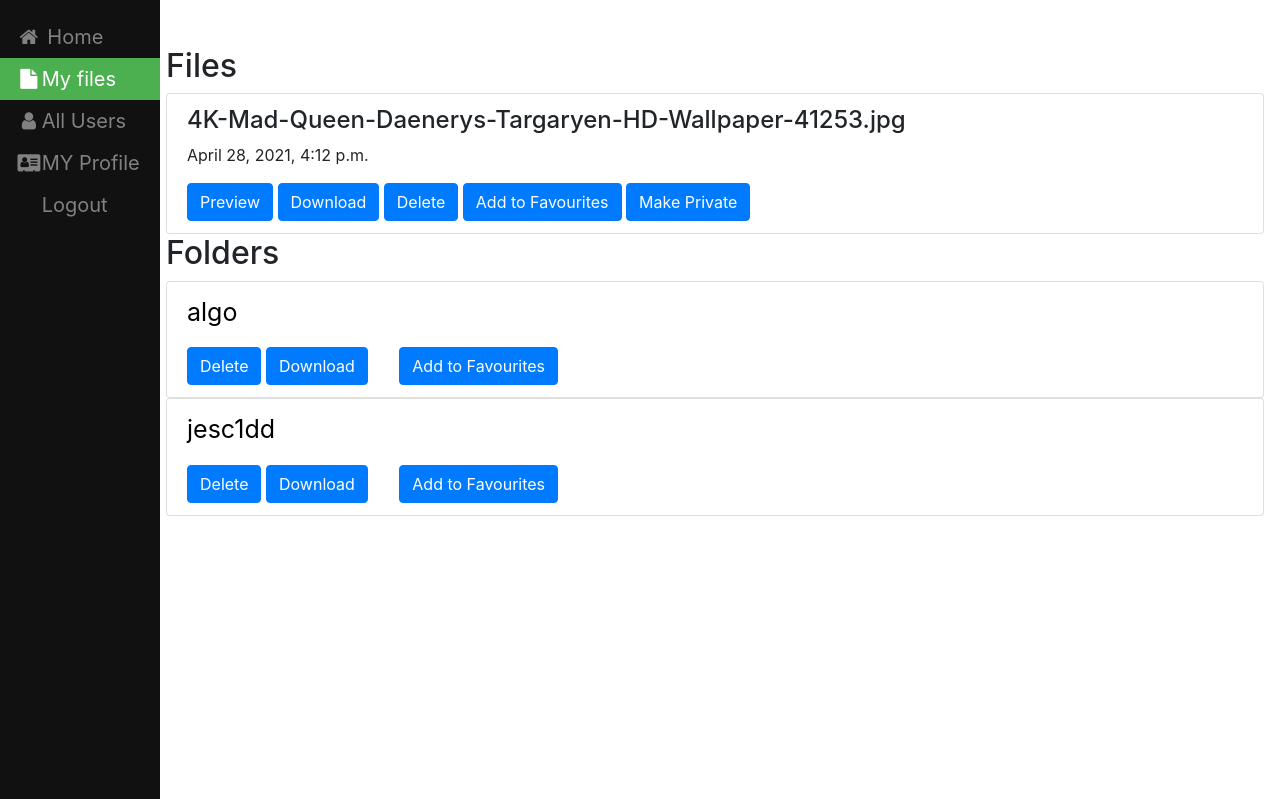
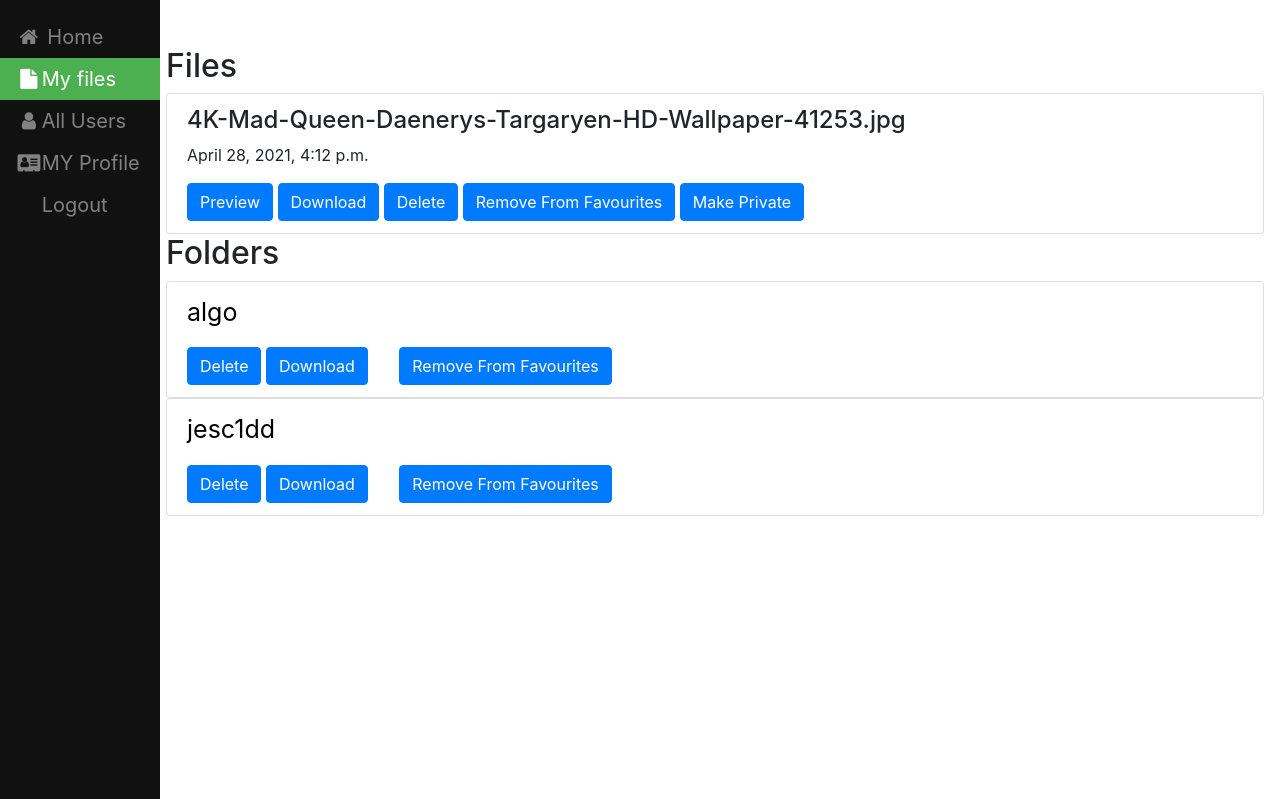
Before and after one commit to BUNNY-1269/Doc_Sharings, a Django app: page /My_Files in a window 1280 px wide; the page is wider, and only the part inside the window is pictured. Shown: the top 799 px of that part. Run offline with Django 3.2, Linux system fonts and the light colour scheme; a user stored in the database is signed in; data comes from the database, SQL or seed files in the repository; some libraries are stand-ins or nearby versions.

Commit message:
Update MY_Files.html

```diff
--- a/templates/filesharing/MY_Files.html
+++ b/templates/filesharing/MY_Files.html
@@ -7,7 +7,7 @@
     <link rel="stylesheet" type="text/css" href="{%  static "css/styles.css" %}"/>
     <link rel="stylesheet" href="https://cdnjs.cloudflare.com/ajax/libs/font-awesome/4.7.0/css/font-awesome.min.css">
     <link rel="stylesheet" href="https://maxcdn.bootstrapcdn.com/bootstrap/4.0.0/css/bootstrap.min.css" integrity="sha384-Gn5384xqQ1aoWXA+058RXPxPg6fy4IWvTNh0E263XmFcJlSAwiGgFAW/dAiS6JXm" crossorigin="anonymous">
-     <style>
+    <style>
       .dropbtn {
        margin-left: 1350px;
   background-color: #5897fb ;
@@ -46,9 +46,7 @@
      </style>
 
 
-
-
-</head>
+  </head>
 
 <body>
 <div class="sidebar">
@@ -58,6 +56,7 @@
   <a href="createdprofile"><i class="fa fa-fw fa-address-card"></i>MY Profile</a>
   <a href="logout"><i class="fa fa-fw fa"></i>Logout</a>
  </div>
+
 
 <div class="dropdown">
   <button class="dropbtn">Edit </button>
@@ -93,10 +92,6 @@ for (i = 0; i < dropdown.length; i++) {
 
 
 </script>
-
-
-
-
 <div class="content">
   <div class="list-group">
   <h2>Files</h2>
@@ -109,12 +104,8 @@ for (i = 0; i < dropdown.length; i++) {
 
                  <a class="list-group-item-text" href="{{ file.file.url }}" target="_blank" download><button type="button" class="btn btn-primary">Download</button></a>
                <a class="list-group-item-text" href="{% url 'filesharing:delete' file.pk %}" ><button type="button" class="btn btn-primary">Delete</button></a>
-                 {% if not file.star %}
-                 <a class="list-group-item-text" href="{% url 'filesharing:starredfile' file.pk  %}" ><button type="button" class="btn btn-primary">Add to Favourites</button></a>
-                {% else %}
-                     <a class="list-group-item-text" href="{% url 'filesharing:removestay' file.pk %}" ><button type="button" class="btn btn-primary">Remove From Favourites</button></a>
+                 <a class="list-group-item-text" href="{% url 'filesharing:removestay' file.pk  %}" ><button type="button" class="btn btn-primary">Remove From Favourites</button></a>
 
-                 {% endif %}
                  {% if file.isprivate %}
                     <a class="list-group-item-text" href="{% url 'filesharing:makepublic' file.pk %}" ><button type="button" class="btn btn-primary">Make Public</button></a>
 
@@ -126,47 +117,78 @@ for (i = 0; i < dropdown.length; i++) {
         </div>
  {% endfor %}
  </div>
+{% for file in notfav %}
+        <div class="list-group">
+             <div class="list-group-item">
+                 <h4 class="list-group-item-text">{{ file.name}}</h4>
+                  <p class="list-group-item-text">{{ file.created_on}}</p>
+                <td> <a class="list-group-item-text" href="{{ file.file.url }}" target="_blank"><button type="button" class="btn btn-primary">Preview</button> </a> </td>
 
+                 <a class="list-group-item-text" href="{{ file.file.url }}" target="_blank" download><button type="button" class="btn btn-primary">Download</button></a>
+               <a class="list-group-item-text" href="{% url 'filesharing:delete' file.pk %}" ><button type="button" class="btn btn-primary">Delete</button></a>
+                 <a class="list-group-item-text" href="{% url 'filesharing:starredfile' file.pk  %}" ><button type="button" class="btn btn-primary">Add to Favourites</button></a>
+
+                 {% if file.isprivate %}
+                    <a class="list-group-item-text" href="{% url 'filesharing:makepublic' file.pk %}" ><button type="button" class="btn btn-primary">Make Public</button></a>
+
+                 {% else %}
+                     <a class="list-group-item-text" href="{% url 'filesharing:makeprivate' file.pk %}" ><button type="button" class="btn btn-primary">Make Private</button></a>
+                  {% endif %}
+
+             </div>
+        </div>
+ {% endfor %}
  <div class="list-group">
  <h2>Folders</h2>
-{% if all_folders %}
+
 {% for f in all_folders %}
         <div class="list-group">
              <div class="list-group-item">
+                 <a  style="font-size:25px;color:black" href="{% url 'filesharing:user-linked-files' f.id %}" > {{ f }} </a><br>
+                 <p></p>
+                 <a class="list-group-item-text"  href="{% url 'filesharing:folder-delete' f.id %}" ><button type="button" class="btn btn-primary">Delete</button></a>
+                 <a class="list-group-item-text" href="{% url 'filesharing:download_folder' f.id %}" target="_blank" download><button type="button" class="btn btn-primary">Download</button></a>&nbsp;&nbsp;&nbsp;&nbsp;&nbsp;&nbsp;
 
-                 <a  style="font-size:25px;color:black" class="list-group-item-text" href="{% url 'filesharing:user-linked-files' f.id %}" > {{ f }} </a><br>
-                 <p class="list-group-item-text">{{ f.created_on}}</p>
-                 <a class="list-group-item-text" href="{% url 'filesharing:folder-delete' f.id %}" ><button type="button" class="btn btn-primary">Delete</button></a>
-                 <a class="list-group-item-text" href="{% url 'filesharing:download_folder' f.id %}" target="_blank" download><button type="button" class="btn btn-primary">Download</button></a>&nbsp;&nbsp;&nbsp;&nbsp;&nbsp;&nbsp;
-                  {% if not f.starf %}
-                  <a class="list-group-item-text" href="{% url 'filesharing:starredfolder' f.id %}" ><button type="button" class="btn btn-primary">Add to Favourites</button></a>
-                  {% else %}
-                   <a class="list-group-item-text" href="{% url 'filesharing:removestayfolder' f.id %}" ><button type="button" class="btn btn-primary">Remove From Favourites</button></a>
-                   {% endif %}
+                 <a class="list-group-item-text" href="{% url 'filesharing:removestayfolder' f.id %}" ><button type="button" class="btn btn-primary">Remove From Favourites</button></a>
+
           </div>
         </div>
  {% endfor %}
- {% else %}
- <h5>No folders here</h5>
- {% endif %}
+
+ </div>
+
+
+ <div class="list-group">
+
+
+{% for f in notfavfolders %}
+        <div class="list-group">
+             <div class="list-group-item">
+                 <a  style="font-size:25px;color:black" href="{% url 'filesharing:user-linked-files' f.id %}" > {{ f }} </a> <br>
+                 <p>  </p>
+                      <a  class="list-group-item-text"  href="{% url 'filesharing:folder-delete' f.id %}" ><button type="button" class="btn btn-primary">Delete</button></a>
+                 <a class="list-group-item-text" href="{% url 'filesharing:download_folder' f.id %}" target="_blank" download><button type="button" class="btn btn-primary">Download</button></a>&nbsp;&nbsp;&nbsp;&nbsp;&nbsp;&nbsp;
+
+                 <a class="list-group-item-text" href="{% url 'filesharing:starredfolder' f.id %}" ><button type="button" class="btn btn-primary">Add to Favourites</button></a>
+
+          </div>
+        </div>
+ {% endfor %}
+
  </div>
 </div>
-
-
-
 <script>
   var el= document.getElementById('button1')
       if(el)
       {
           el.addEventListener('click',function(){
-          document.querySelector('#file1').style.display='flex';
+          document.querySelector('.bg-modal').style.display='flex';
          });
 
       }
 </script>
 
-
-<div class="bg-modal" id="file">
+<div class="bg-modal">
   <div class="modal-content">
       <div class="close">+</div>
          <form action='uploadfile' method="POST"  enctype="multipart/form-data">
@@ -178,13 +200,6 @@ for (i = 0; i < dropdown.length; i++) {
 
   </div>
 </div>
-
-
-
-
-
-
-
 
 <script>
     var el = document.querySelector('.close')
```
